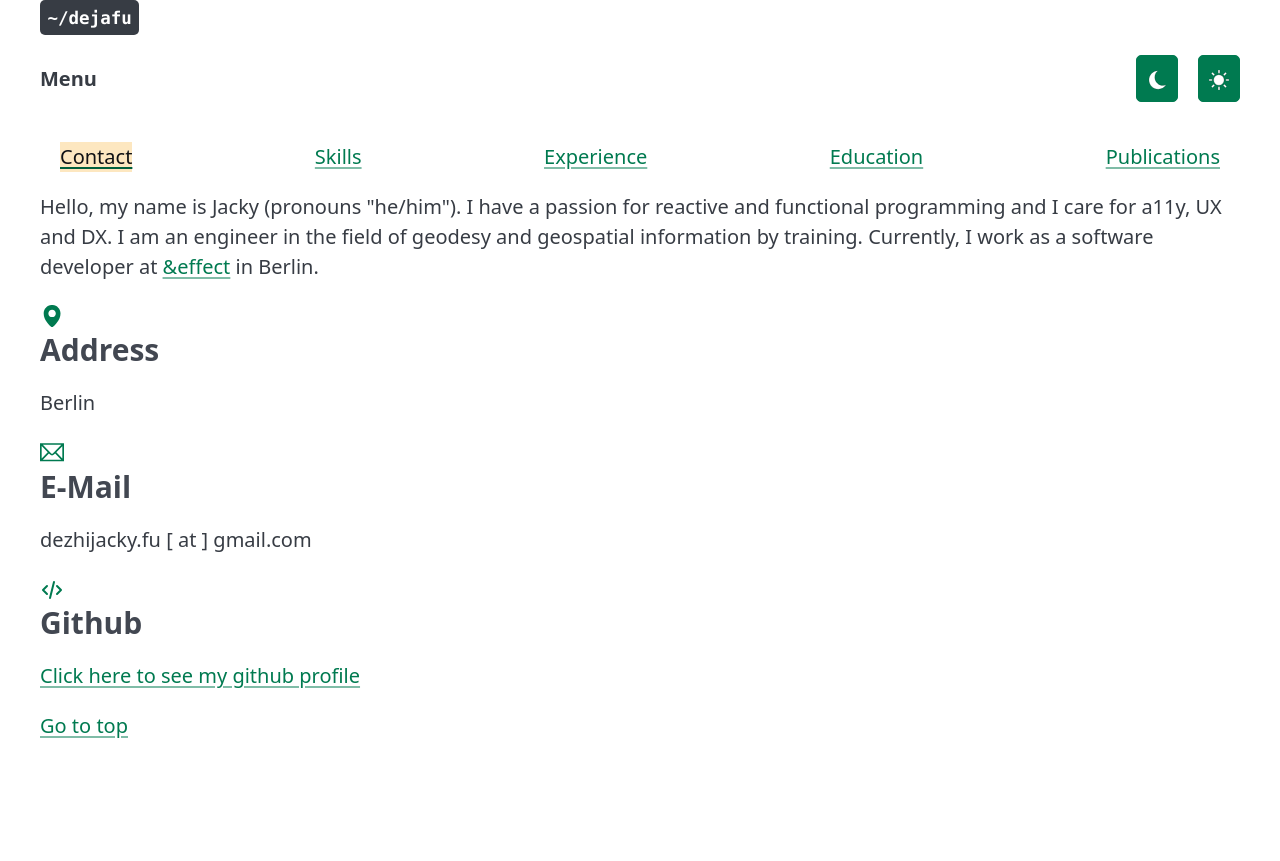
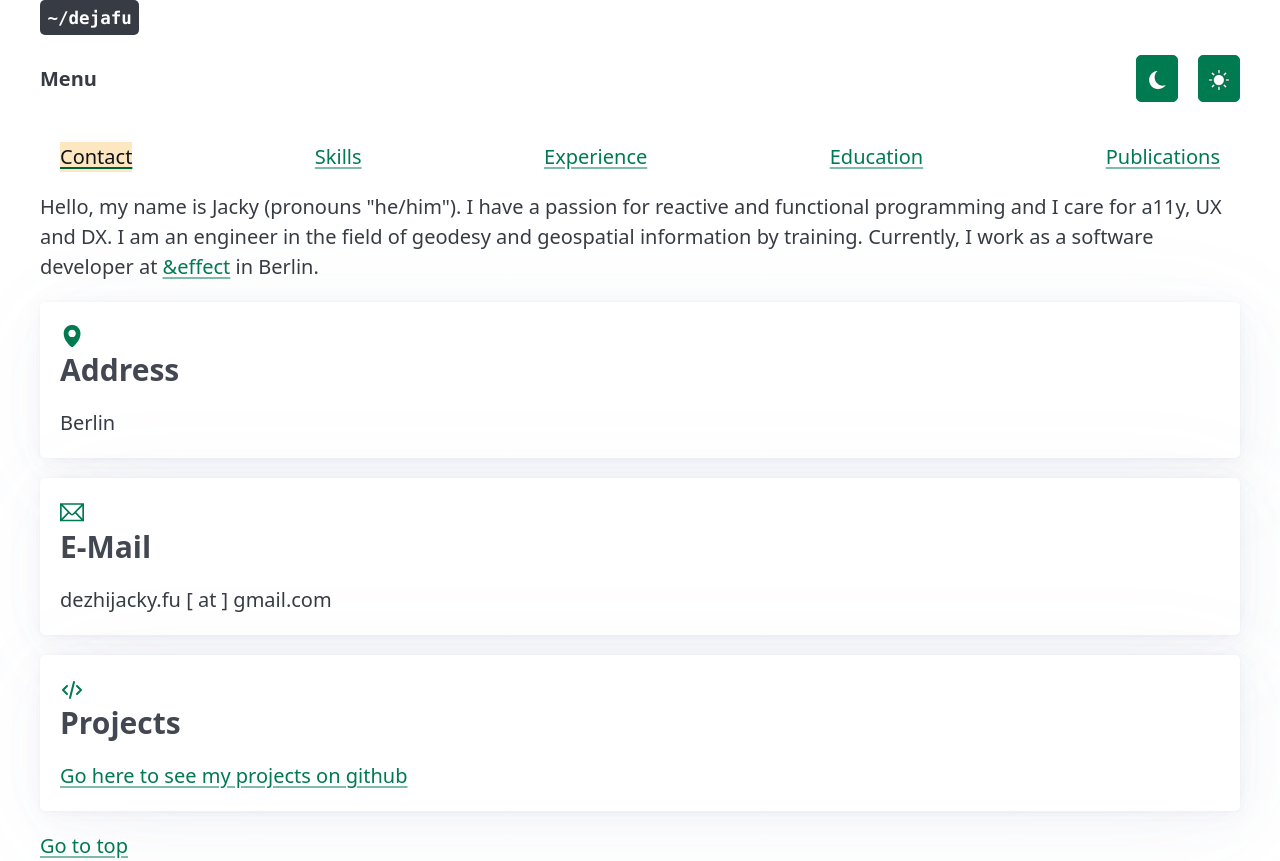
Before and after one commit to jackyscript/dejafu, a Vue app: page / in a window 1280 px wide. Before the commit the page ends 800 px from the top, so only its background shows below. Built offline with nearby package versions, Linux system fonts and the light colour scheme.

Commit message:
update contact section

```diff
--- a/src/components/ContactComponent.vue
+++ b/src/components/ContactComponent.vue
@@ -49,11 +49,11 @@ import ContactItem from './items/ContactItem.vue'
         <path d="m7 8-4 4 4 4M17 8l4 4-4 4M14 4l-4 16" />
       </svg>
     </template>
-          <template #heading>Github</template>
+    <template #heading>Projects</template>
 
     <template #link>
       <a href="https://github.com/jackyscript" target="_blank" rel="noopener"
-              >Click here to see my github profile</a
+        >Go here to see my projects on github</a
       ></template
     >
   </ContactItem>
--- a/src/components/items/ContactItem.vue
+++ b/src/components/items/ContactItem.vue
@@ -12,15 +12,16 @@ defineProps({
 </script>
 <template>
   <section>
+    <article>
       <slot name="icon"></slot>
       <h3><slot name="heading"></slot></h3>
       <p v-if="value !== undefined" />
       <slot name="link">{{ value }}</slot>
+    </article>
   </section>
 </template>
 
 <style scoped>
-
 h3 {
   line-height: 1.2;
   padding: 0;
```
Lines whose indentation alone changed are shown as unchanged.
